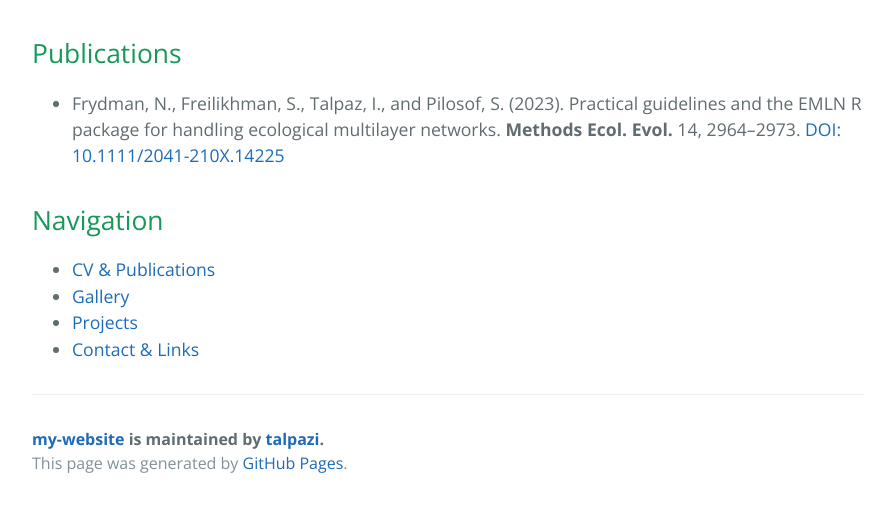
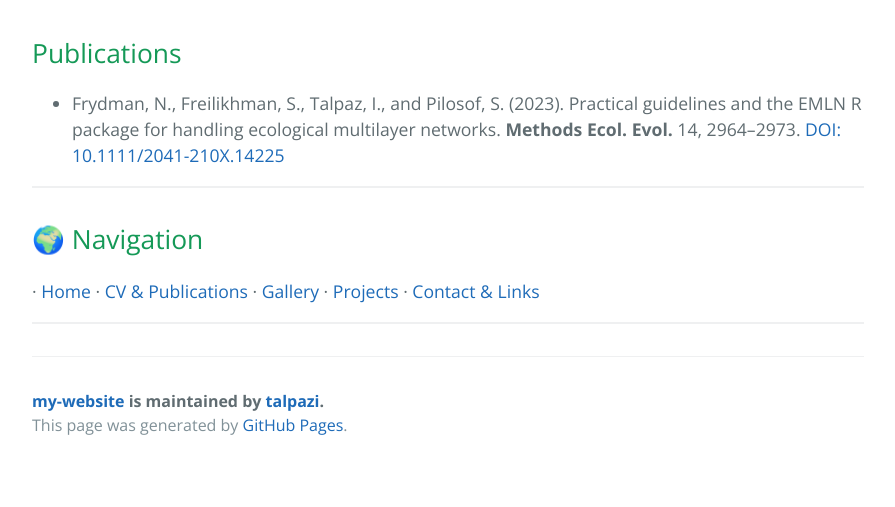
Before and after one commit to talpazi/my-website, a Jekyll site: the page built from cv.md, in a window 1280 px wide and 900 px high, scrolled down 882 px, cut to the strip 393-900 px from the top of the window. Shown: the whole strip, without its empty margins (192-1087 px from the left). Built offline with Jekyll 4.4.1, drawn with Linux system fonts in a browser that asks for light colours; after the commit the page ends 1744 px from its top, so only the background shows below that.

Commit message:
Update cv.md

```diff
--- a/cv.md
+++ b/cv.md
@@ -17,8 +17,9 @@
 ## Publications
 - Frydman, N., Freilikhman, S., Talpaz, I., and Pilosof, S. (2023). Practical guidelines and the EMLN R package for handling ecological multilayer networks. **Methods Ecol. Evol.** 14, 2964–2973. [DOI: 10.1111/2041-210X.14225](https://doi.org/10.1111/2041-210X.14225)
 
-## Navigation
-- [CV & Publications](cv.md)
-- [Gallery](gallery.md)
-- [Projects](projects.md)
-- [Contact & Links](contact.md)
+---
+
+## 🌍 Navigation
+· [Home](index.md) · [CV & Publications](cv.md) · [Gallery](gallery.md) · [Projects](projects.md) · [Contact & Links](contact.md)
+
+---
```
